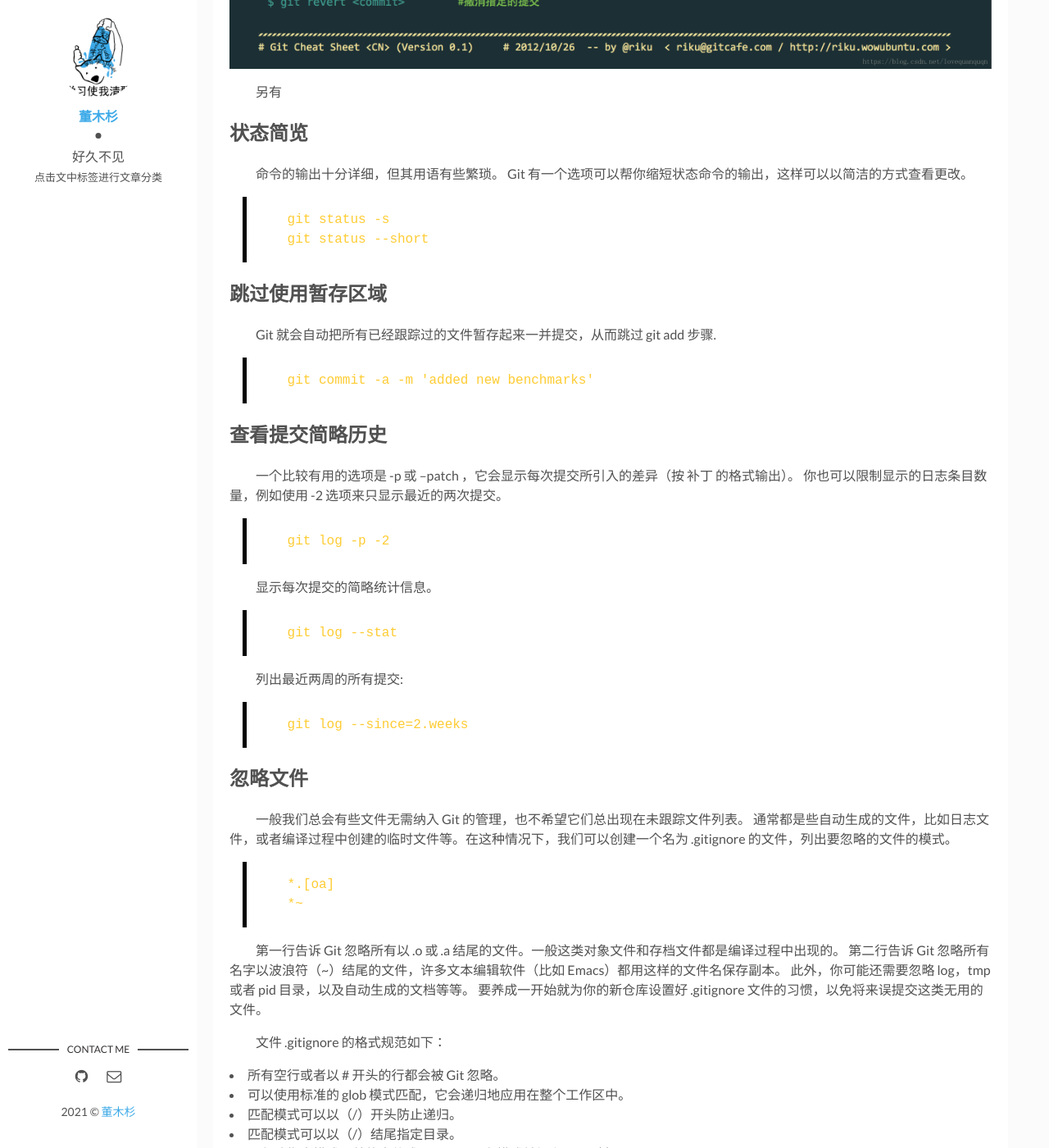
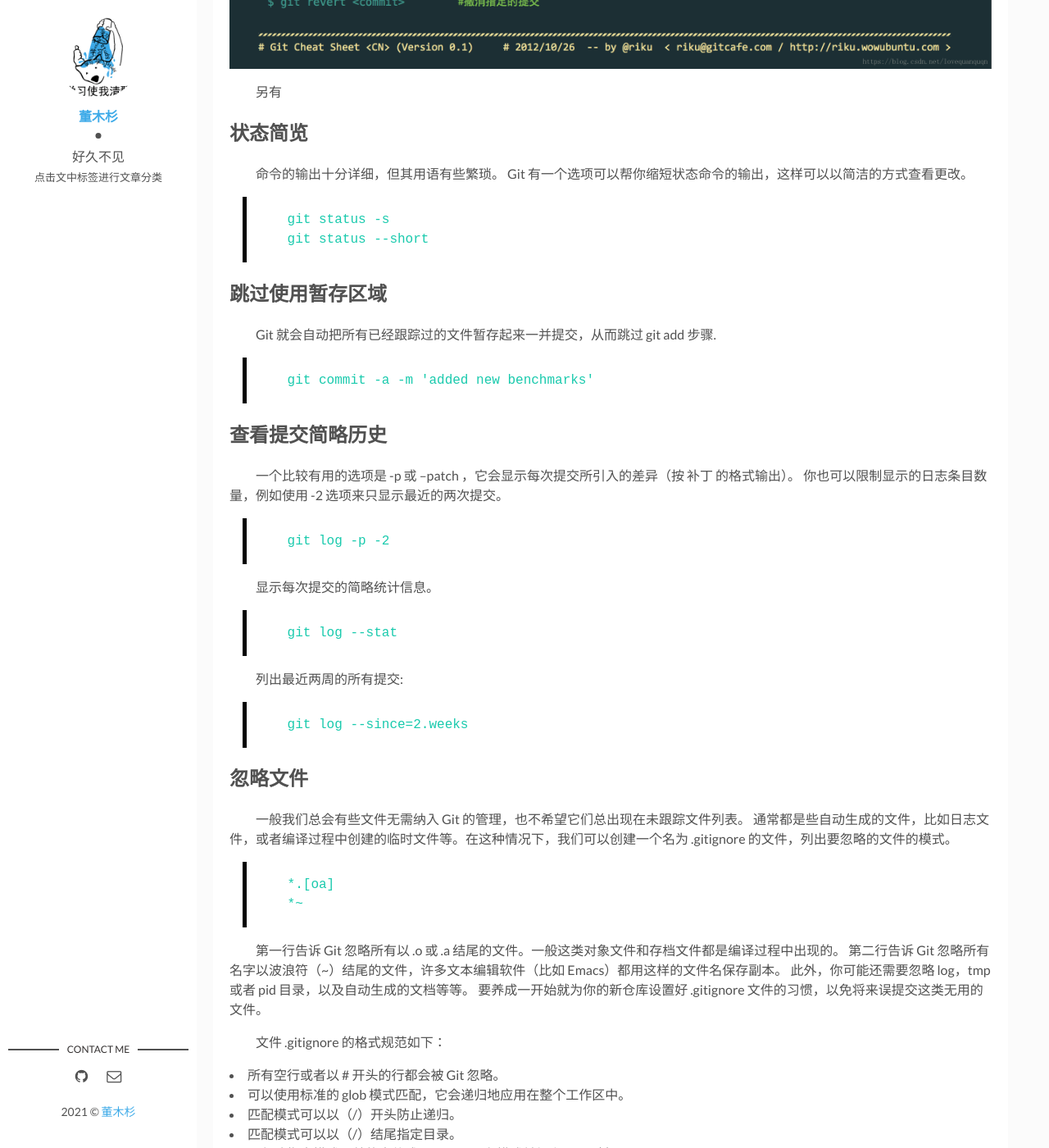
Before and after one commit to doctormus/doctormus.github.io, a Jekyll site: the page built from _posts/2021-01-24-writting6.md, in a window 1280 px wide and 1400 px high, scrolled down 1268 px. Shown: the whole window at 82% size. Built offline with Jekyll 4.4.1, drawn with Linux system fonts in a browser that asks for light colours.

Commit message:
change color of code

````diff
--- a/_posts/2021-01-24-writting6.md
+++ b/_posts/2021-01-24-writting6.md
@@ -105,6 +105,6 @@ git status --short </code></pre></blockquote>
 
 ```markdown
     ```markdown
-    代码段...
+    代码段..
     ```
 ```
--- a/assets/css/main.css
+++ b/assets/css/main.css
@@ -145,7 +145,7 @@ samp {
   font-size: 1em;
   /* 2 */
   font-style: normal;
-  color: #fc3;
+  color: #19CAAD;
 }
 
 /**
@@ -816,6 +816,7 @@ pre {
   white-space: pre-wrap;
   word-wrap: break-word;
   word-break: break-all;
+  color: rgb(128, 128, 128);
 }
 
 pre code {
````
